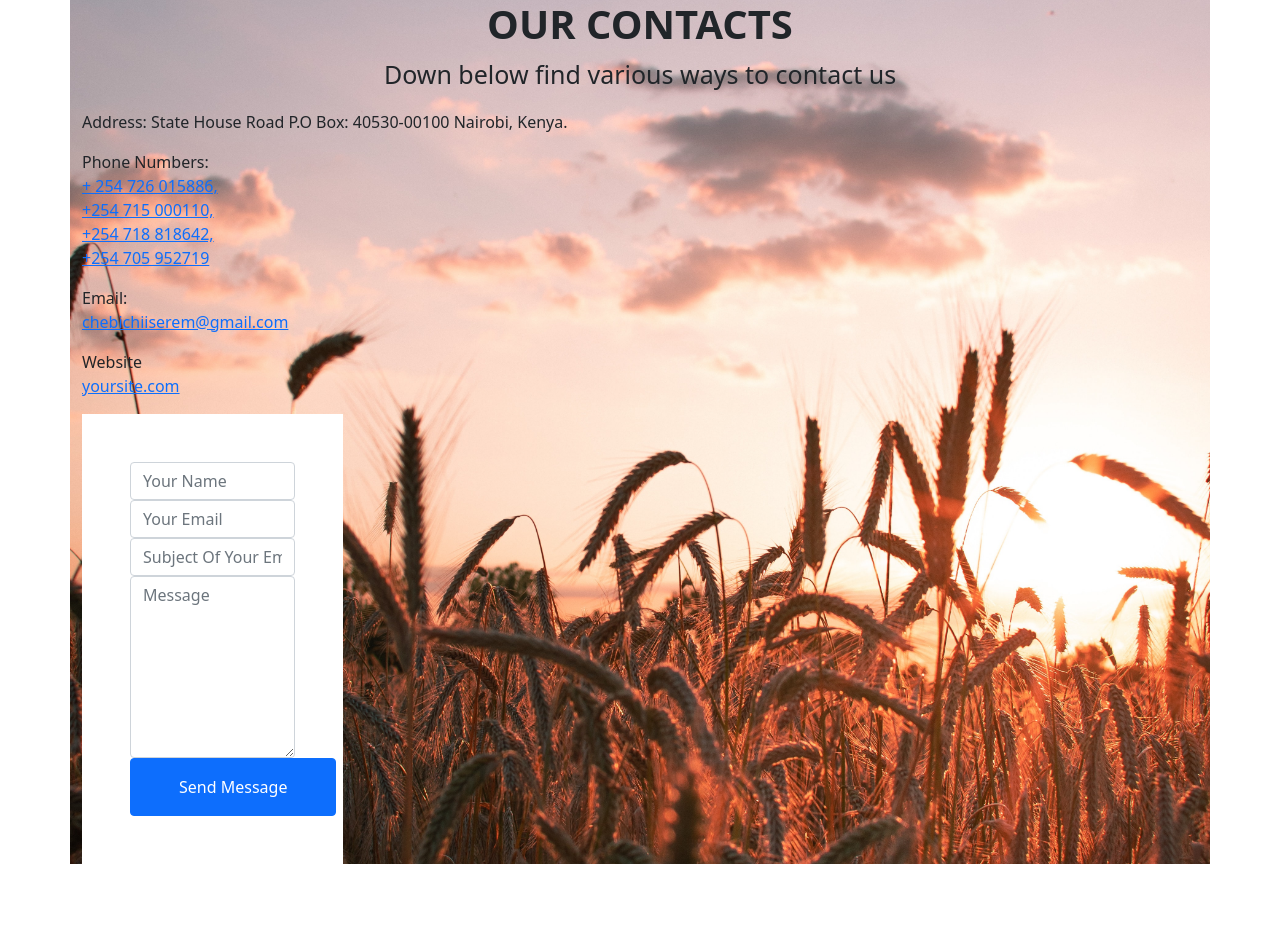
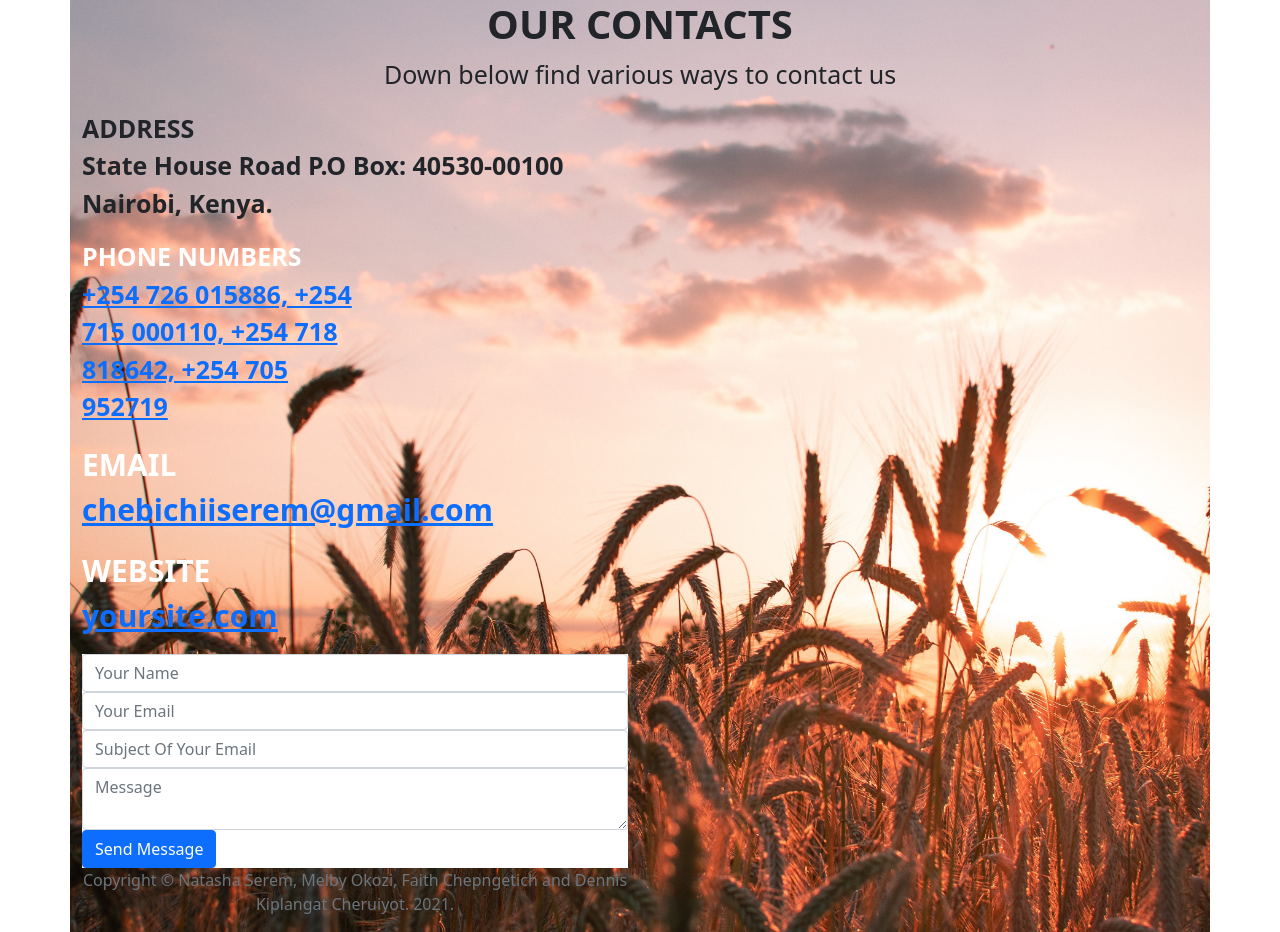
Before and after one commit to Chebichii-Lab/Online-Grocery, a Python web app: template app/templates/contacts.html in a window 1280 px wide. Before the commit the page ends 864 px from the top, so only its background shows below. Run offline with Jinja, Linux system fonts and the light colour scheme; the template is opened without the code that fills it, so the values that code supplies are empty.

Commit message:
add more styling in the contacts.html file

```diff
--- a/app/templates/contacts.html
+++ b/app/templates/contacts.html
@@ -1,13 +1,15 @@
 <!DOCTYPE html>
 <html lang="en">
+
 <head>
     <link rel="preconnect" href="https://fonts.gstatic.com">
     <link href="https://fonts.googleapis.com/css2?family=Dancing+Script:wght@500&display=swap" rel="stylesheet">
-        <link href="https://cdn.jsdelivr.net/npm/bootstrap@5.0.2/dist/css/bootstrap.min.css" rel="stylesheet" integrity="sha384-EVSTQN3/azprG1Anm3QDgpJLIm9Nao0Yz1ztcQTwFspd3yD65VohhpuuCOmLASjC" crossorigin="anonymous">
+    <link href="https://cdn.jsdelivr.net/npm/bootstrap@5.0.2/dist/css/bootstrap.min.css" rel="stylesheet"
+        integrity="sha384-EVSTQN3/azprG1Anm3QDgpJLIm9Nao0Yz1ztcQTwFspd3yD65VohhpuuCOmLASjC" crossorigin="anonymous">
 </head>
 
 <style>
-    #background{
+    #background {
         background-image: url('../static/nadine-redlich-SEF34uHb1jE-unsplash.jpg');
         background-repeat: no-repeat;
         background-position: center;
@@ -21,26 +23,28 @@
 
     <div class="row">
         <div class="col-md-6">
-                    <p><span>Address:</span> State House Road P.O Box: 40530-00100 Nairobi, Kenya.</p>
+            <p style="font-size: 25px; font-weight: bold;"><span>ADDRESS<br></span> State House Road P.O Box: 40530-00100 Nairobi, Kenya.
+            </p>
 
-                <div class="col-md-3">
-                        <p><span>Phone Numbers:</span> <a href="">+ 254 726 015886, +254 715 000110, +254 718 818642, +254 705 952719</a></p>
+            <div class="col-md-6">
+                <p style="font-size: 25px; font-weight: bold; color: white;"><span>PHONE NUMBERS<br></span> <a href="" style="font-weight: bold;">+254 726 015886,  +254 715 000110, +254 718 818642, +254 705
+                        952719</a></p>
             </div>
 
-                <div class="col-md-3">
+            <div class="col-md-6">
 
-                        <p><span>Email:</span> <a href="">chebichiiserem@gmail.com</a></p>
+                <p style="font-size: 30px; font-weight: bold; color: white;"><span>EMAIL<br></span> <a href="">chebichiiserem@gmail.com</a></p>
             </div>
 
-                <div class="col-md-3">
+            <div class="col-md-6">
 
-                        <p><span>Website</span> <a href="#">yoursite.com</a></p>
+                <p style="font-size: 30px; font-weight: bold; color: white;"><span>WEBSITE<br></span> <a href="#">yoursite.com</a></p>
 
             </div>
 
             <div class="row">
-                    <div class="col-md-6">
-                        <form action="#" class="bg-white p-5 contact-form">
+                <div class="col-lg-12">
+                    <form action="#" class="bg-white  contact-form">
                         <div class="form-group">
                             <input type="text" class="form-control" placeholder="Your Name">
                         </div>
@@ -51,17 +55,22 @@
                             <input type="text" class="form-control" placeholder="Subject Of Your Email">
                         </div>
                         <div class="form-group">
-                                <textarea name="" id="" cols="30" rows="7" class="form-control"
-                                    placeholder="Message"></textarea>
+                            <textarea name="" id="" class="form-control" placeholder="Message"></textarea>
                         </div>
                         <div class="form-group">
-                                <input type="submit" value="Send Message" class="btn btn-primary py-3 px-5">
+                            <input type="submit" value="Send Message" class="btn btn-primary btn-md">
                         </div>
                     </form>
 
                 </div>
             </div>
+
+            <footer>
+                <p class="copyright text-muted" style="text-align: center;">Copyright &copy; Natasha Serem, Melby Okozi,
+                    Faith Chepngetich and Dennis Kiplangat Cheruiyot. 2021.</p>
+             </footer>
 </div>
 </div>
 </div>
+
 </html>
```
Lines whose indentation alone changed are shown as unchanged.
